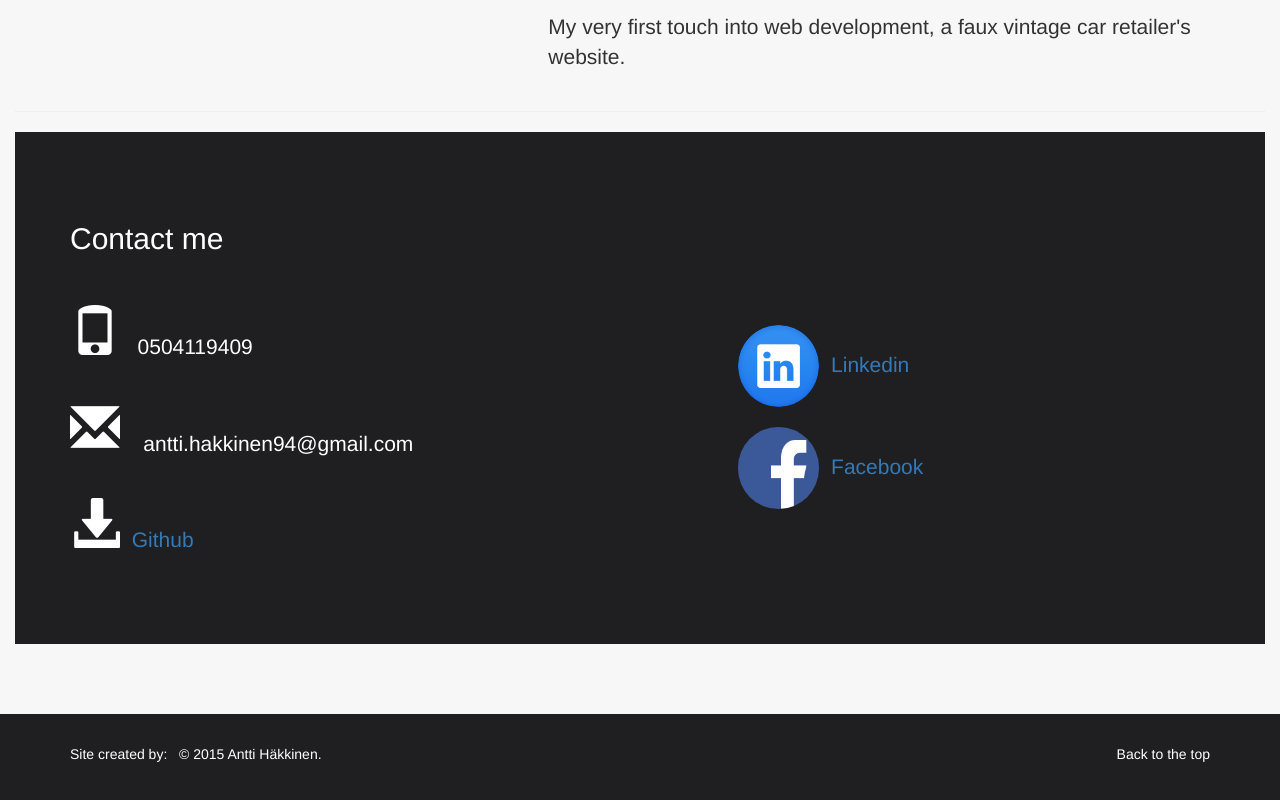
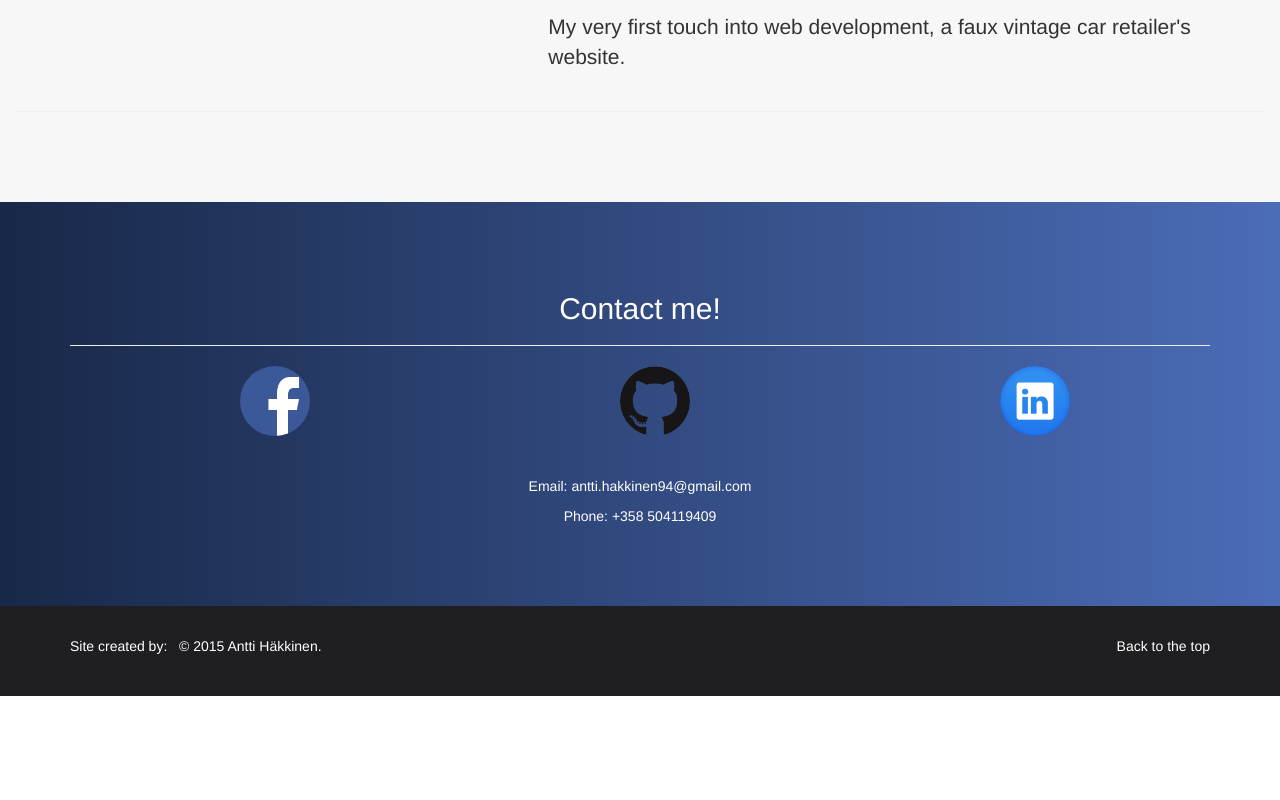
Before and after one commit to Bytons/project-bytons, a plain HTML site: page index.html in a window 1280 px wide. Shown: the part 4395-5195 px from the top of the page. After the commit the page ends 5091 px from the top, so only its background shows below. Drawn offline with nearby package versions, Linux system fonts and the light colour scheme.

Commit message:
redid the contact me portion, fixed some navigation issues

```diff
--- a/index.html
+++ b/index.html
@@ -1,3 +1,4 @@
+
 <!DOCTYPE HTML>
 <html lang="fi">
 <head>
@@ -251,7 +252,7 @@
     <div id="setit" class="container-fluid  bg-2">
 
         <hr class="featurette-divider">
-      <div  id="Education" class="row featurette">
+        <div id="Education" class="row featurette">
             <div class="col-md-7">
                 <h2 class="featurette-heading">Education </h2>
                 <br>
@@ -263,7 +264,8 @@
                     </div>
                 </div>
                 <br>
-        <p class="lead">I am studying at Haaga-Helia University of Applied Sciences to become a software developer.
+                <p class="lead">
+                    I am studying at Haaga-Helia University of Applied Sciences to become a software developer.
                     I will graduate as a Bachelor of Business Administration in ICT in June 2017
                     <br>
                     <br>
@@ -276,7 +278,7 @@
 
             </div>
             <div class="col-md-5">
-          <img id="zimg"  class="featurette-image img-responsive center-block" src="images/koulu.jpg" alt="koulu  image">
+                <img id="zimg" class="featurette-image img-responsive center-block" src="images/koulu.jpg" alt="koulu  image">
             </div>
         </div>
 
@@ -291,7 +293,7 @@
                 <br>
                 <div class="btn-group">
 
-    <button type="button" class="btn  btn-lg sharp btn-primary" button onclick="alert('Live version down currently due to network issues')" >
+                    <button type="button" class="btn  btn-lg sharp btn-primary" button onclick="alert('Live version down currently due to network issues')">
                         Live
                     </button>
 
@@ -326,7 +328,7 @@ Pizzicato
 
 
 
-   <a  href="http://exotic-cars.netlify.com" class="btn btn-primary btn-lg sharp"  target="_blank role="button  >
+                <a href="http://exotic-cars.netlify.com" class="btn btn-primary btn-lg sharp" target="_blank role=" button>
                     Exotic Cars
                 </a>          <br>
 
@@ -334,48 +336,64 @@ Exotic Cars
 
                 <p class="lead">My very first touch into web development, a faux vintage car retailer's website.</p>
 
-                </diV> <!-- col md7 ends -->
+            </div> <!-- col md7 ends -->
 
             <div class="col-md-5 col-md-pull-7">
-          <img class="featurette-image img-responsive center-block" src="images/portfolio.png" width="70%"  alt="Generic placeholder image">
+                <img class="featurette-image img-responsive center-block" src="images/portfolio.png" width="70%" alt="Generic placeholder image">
             </div>
         </div> <!-- portfolio row featurette ends -->
 
         <hr class="featurette-divider">
+    </div> <!-- /.container -->
 
+      <div id="Contact" class="container-fluid bg-5">
 
-      <div id="Contact" class="container-fluid bg-3">
+          <div class="container ">
+              <div class="row">
+                  <div class="col-lg-12 text-center">
+                      <h2>Contact me!</h2>
+                      <hr class="primary">
+                  </div>
+              </div>
 
               <div class="container center-block">
-          <h2 class="featurette-heading">Contact me </h2>
                   <div class="row">
+                      <div class="col-lg-12 text-center">
+                          <div class="col-lg-4">
 
-          <br>
-          <br>
-            <div class="col-md-7 col-md-push-right">
-          <p class="lead">  <span class="glyphicon glyphicon-phone"></span> &nbsp; 0504119409 </p>
+                              <a href="https://www.facebook.com/anttihakkine" target="_blank"> <img src="images/fb.png" class="img-circle " width="20%"></a>
 
-          <br>
+                          </div><!-- /.col-lg-4 -->
 
-          <p class="lead"> <span class="glyphicon glyphicon-envelope"></span> &nbsp;   &nbsp;antti.hakkinen94@gmail.com</p>
-          <br>
+                          <div class="col-lg-4">
+                              <a href="https://github.com/Bytons" target="_blank"><img src="images/github.png" class="img-circle " width="20%"></a>
 
+                          </div><!-- /.col-lg-4 -->
+                          <div class="col-lg-4">
 
-             <p class="lead"><span class="glyphicon glyphicon-download-alt"></span>  &nbsp;<a href="https://github.com/Bytons" target="_blank">Github</a> </p>
-    </diV>
-                <br>
-          <p class="lead"><img src="images/link.png" class="img-circle " width="7%">  &nbsp;<a href="https://www.linkedin.com/in/antti-h%C3%A4kkinen-75b26a91" target="_blank">Linkedin</a> </p>
+                              <a href="https://www.linkedin.com/in/antti-h%C3%A4kkinen-75b26a91" target="_blank"><img src="images/link.png" class="img-circle " width="20%"></a>
 
-          <p class="lead"><img src="images/fb.png" class="img-circle " width="7%">  &nbsp;<a href="https://www.facebook.com/anttihakkine" target="_blank">Facebook</a> </p>
+                          </div><!-- /.col-lg-4 -->
+                      </div><!-- /.row -->
                   </div>
               </div>
             </div>
-
+          <br />
+          <br />
+          <div class="container center-block text-center">
+              <p>Email: antti.hakkinen94@gmail.com</p>
+              <p>Phone: +358 504119409</p>
+          </div>
       </div>
 
 
 
-</div> <!-- /.container -->
+
+
+
+
+
+
 
 
 
@@ -525,7 +543,7 @@ Exotic Cars
         </div>
       </footer>
 
-
+   <!-- unfortunately not working as intended, fix it or scrap it
 <script>
  $(function() {
   $('a[href*=#]:not([href=#]) ').click(function() {
@@ -544,11 +562,8 @@ Exotic Cars
 });
 
 
-
-
-
 </script>
-
+       -->
      <script>
     $('.navbar-collapse').click('li', function() {
     $('.navbar-collapse').collapse('hide');
```
Also changed, not shown: images/github.png (added). Lines whose indentation alone changed are shown as unchanged.
